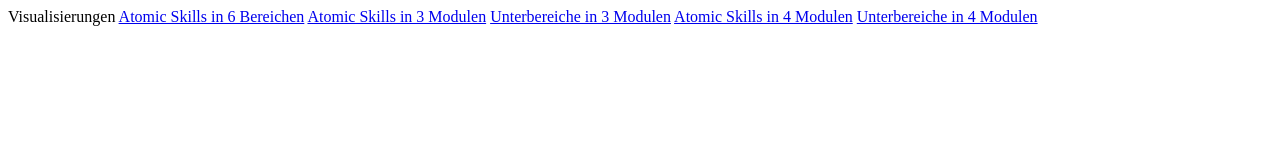
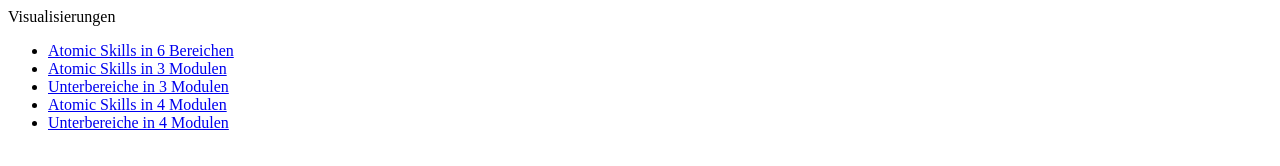
Before and after one commit to ODeck/DH, a plain HTML site: page index.html in a window 1280 px wide. Drawn offline with Linux system fonts and the light colour scheme.

Commit message:
Update index.html

```diff
--- a/index.html
+++ b/index.html
@@ -1,11 +1,14 @@
 <html>
 <head><meta charset="utf-8" />Visualisierungen</head>
 <body>
-    <a href="/AS_Bereiche.html">Atomic Skills in 6 Bereichen</a>
-    <a href="/AS_3Module.html">Atomic Skills in 3 Modulen</a>
-    <a href="/UB_3Module.html">Unterbereiche in 3 Modulen</a>
-    <a href="/AS_4Module.html">Atomic Skills in 4 Modulen</a>
-    <a href="/UB_4Module.html">Unterbereiche in 4 Modulen</a>
+    <ul>
+    <li><a href="/DH/AS_Bereiche.html">Atomic Skills in 6 Bereichen</a> </li>
+    <li><a href="/DH/AS_3Module.html">Atomic Skills in 3 Modulen</a> </li>
+    <li><a href="/DH/UB_3Module.html">Unterbereiche in 3 Modulen</a> </li>
+    <li><a href="/DH/AS_4Module.html">Atomic Skills in 4 Modulen</a> </li>
+    <li><a href="/DH/UB_4Module.html">Unterbereiche in 4 Modulen</a></li>
+    </ul>
+
 
 </body>
 </html>
```
